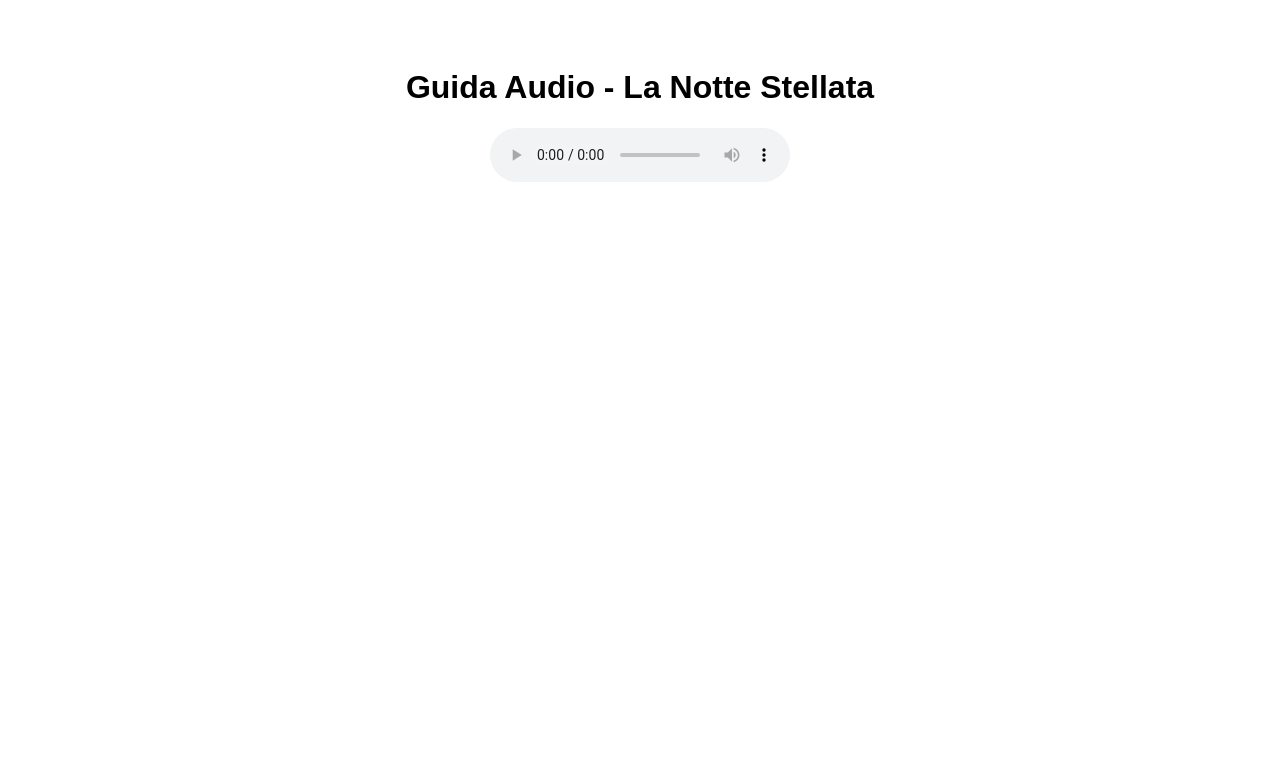
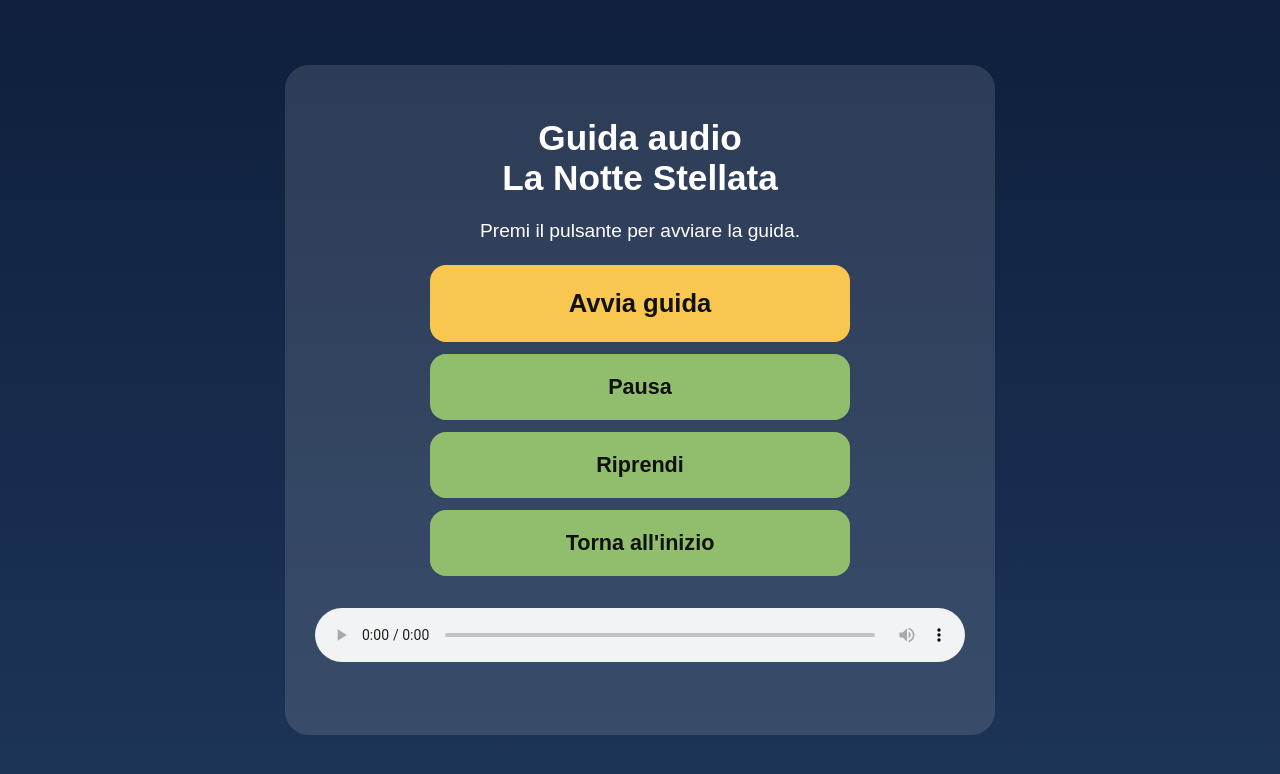
Before and after one commit to fr4barbero-cloud/audioNOTTE_STELLATA, a plain HTML site: page index.html in a window 1280 px wide. Drawn offline with Linux system fonts and the light colour scheme.

Commit message:
Update index.html

```diff
--- a/index.html
+++ b/index.html
@@ -4,23 +4,123 @@
 <meta charset="UTF-8">
 <meta name="viewport" content="width=device-width, initial-scale=1.0">
 <title>Guida Audio - La Notte Stellata</title>
+
+<style>
+    body {
+        margin: 0;
+        min-height: 100vh;
+        font-family: Arial, sans-serif;
+        background: linear-gradient(180deg, #0f1f3d, #1d3557);
+        color: white;
+        display: flex;
+        justify-content: center;
+        align-items: center;
+        text-align: center;
+    }
+
+    main {
+        width: 90%;
+        max-width: 650px;
+        padding: 30px;
+        background: rgba(255,255,255,0.12);
+        border-radius: 24px;
+    }
+
+    h1 {
+        font-size: 2.2rem;
+        margin-bottom: 15px;
+    }
+
+    p {
+        font-size: 1.2rem;
+        line-height: 1.5;
+    }
+
+    button {
+        width: 100%;
+        max-width: 420px;
+        font-size: 1.35rem;
+        padding: 20px;
+        margin: 12px auto;
+        border: none;
+        border-radius: 16px;
+        cursor: pointer;
+        font-weight: bold;
+        display: block;
+    }
+
+    #avviaBtn {
+        background: #F9C74F;
+        color: #111;
+        font-size: 1.6rem;
+        padding: 24px;
+    }
+
+    .controllo {
+        background: #90BE6D;
+        color: #111;
+    }
+
+    audio {
+        width: 100%;
+        margin-top: 20px;
+    }
+
+    #messaggio {
+        margin-top: 15px;
+        color: #F9C74F;
+        font-size: 1.1rem;
+        min-height: 24px;
+    }
+</style>
 </head>
-<body style="font-family: Arial, sans-serif; text-align:center; padding:40px;">
 
-<h1>Guida Audio - La Notte Stellata</h1>
+<body>
 
-<audio id="guidaAudio" controls autoplay>
-    <source src="AUDIOguida-LA NOTTE STELLATA.mp3" type="audio/mpeg">
-    Il tuo browser non supporta l'audio.
-</audio>
+<main>
+    <h1>Guida audio<br>La Notte Stellata</h1>
+
+    <p>Premi il pulsante per avviare la guida.</p>
+
+    <button id="avviaBtn" onclick="avviaGuida()">Avvia guida</button>
+
+    <button class="controllo" onclick="pausaAudio()">Pausa</button>
+    <button class="controllo" onclick="riprendiAudio()">Riprendi</button>
+    <button class="controllo" onclick="tornaInizio()">Torna all'inizio</button>
+
+    <audio id="guidaAudio" controls>
+        <source src="AUDIOguida-LA NOTTE STELLATA.mp3" type="audio/mpeg">
+        Il tuo browser non supporta l'audio.
+    </audio>
+
+    <div id="messaggio"></div>
+</main>
 
 <script>
-window.addEventListener('load', function() {
-    const audio = document.getElementById('guidaAudio');
-    audio.play().catch(() => {
-        console.log('Autoplay bloccato dal browser');
-    });
-});
+const audio = document.getElementById("guidaAudio");
+const messaggio = document.getElementById("messaggio");
+
+function avviaGuida() {
+    audio.currentTime = 0;
+    audio.play();
+    messaggio.textContent = "Guida avviata.";
+}
+
+function pausaAudio() {
+    audio.pause();
+    messaggio.textContent = "Audio in pausa.";
+}
+
+function riprendiAudio() {
+    audio.play();
+    messaggio.textContent = "Audio ripreso.";
+}
+
+function tornaInizio() {
+    audio.currentTime = 0;
+    audio.play();
+    messaggio.textContent = "Audio tornato all'inizio.";
+}
 </script>
 
 </body>
```
